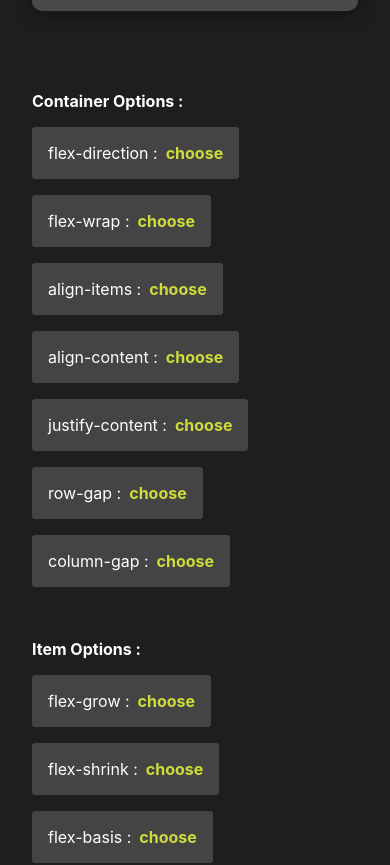
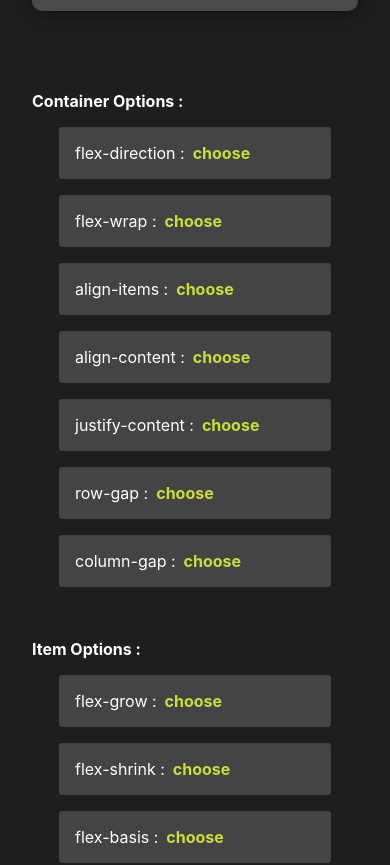
Before and after one commit to Ak-ram/Flexbox-Tool, a React (Create React App) app: page / in a window 390 px wide. Shown: the part 777-1642 px from the top of the page. Built offline with nearby package versions, Linux system fonts and the light colour scheme; the HTML template or start-up script is replaced by a standard one.

Commit message:
Modify: responsivity of controls component

```diff
--- a/src/components/controls/controls.sass
+++ b/src/components/controls/controls.sass
@@ -12,3 +12,6 @@
         display: flex
         flex-wrap: wrap
         gap: 1rem
+@media screen and (max-width: 623px)
+    .container-options, .item-options
+        justify-content: center
--- a/src/components/select/select.jsx
+++ b/src/components/select/select.jsx
@@ -16,7 +16,6 @@ const Select = ({ name, prop }) => {
             optionElement[i].classList.add('hide')
         setClicked(!isClicked);
     }
-
     return (
         <div className='select'>
             <div className='name'>{name} :</div>
--- a/src/components/select/select.sass
+++ b/src/components/select/select.sass
@@ -1,13 +1,13 @@
 .select
     display: flex
     align-items: flex-start
-    justify-content: center
+    // justify-content: center
     background: #444444
     border-radius: 0.2rem
     padding: 1rem
     gap: .5rem
     position: relative
-    width: max-content
+    width: 17rem
     .name
         color: #fff
     .options
```
